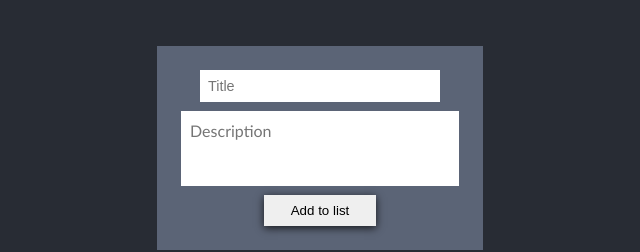
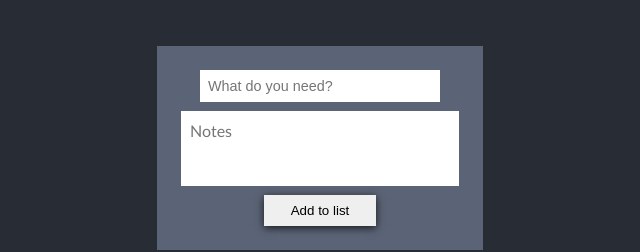
Before and after one commit to ic3Dragon/such-a-fancy-shopping-list, a React (Create React App) app: page / in a window 1280 px wide. Shown: the part 157-409 px from the top of the page, without its empty margins (320-960 px from the left). Built offline with nearby package versions, Linux system fonts and the light colour scheme.

Commit message:
update: addItemForm change for shopping list

```diff
--- a/src/components/AddItemForm/index.tsx
+++ b/src/components/AddItemForm/index.tsx
@@ -46,9 +46,9 @@ const AddItemForm = () => {
   };
 
   return <form onSubmit={addItemHandler} className="add-item-form" ref={formElement}>
-    <input type="text" placeholder="Title" className="add-item-form__input" name="title" autoFocus required data-testid="newCardTitle"/>
-    <textarea onKeyDown={preventNewLineOnEnter} placeholder="Description" className="add-item-form__input add-item-form__input--notes" name="desc" autoComplete="off" data-testid="newCardTitleDesc"/>
-    <button type="submit" className="button todo-form__add-button" data-testid="addNewCardBtn">Add to list</button>
+    <input type="text" placeholder="What do you need?" className="add-item-form__input" name="title" autoFocus required data-testid="newCardTitle"/>
+    <textarea onKeyDown={preventNewLineOnEnter} placeholder="Notes" className="add-item-form__input add-item-form__input--notes" name="notes" autoComplete="off" data-testid="newCardTitleDesc"/>
+    <button type="submit" className="button" data-testid="addNewCardBtn">Add to list</button>
   </form>
 };
 
```
